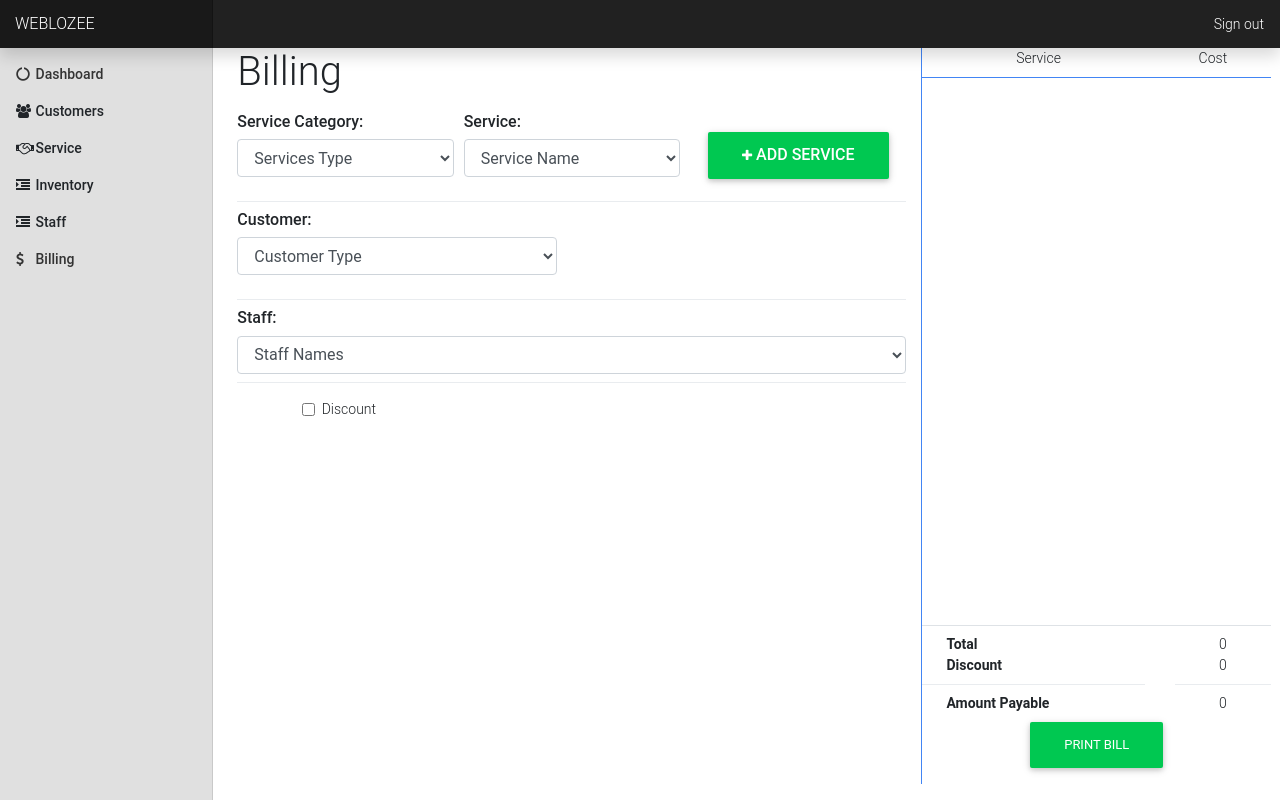
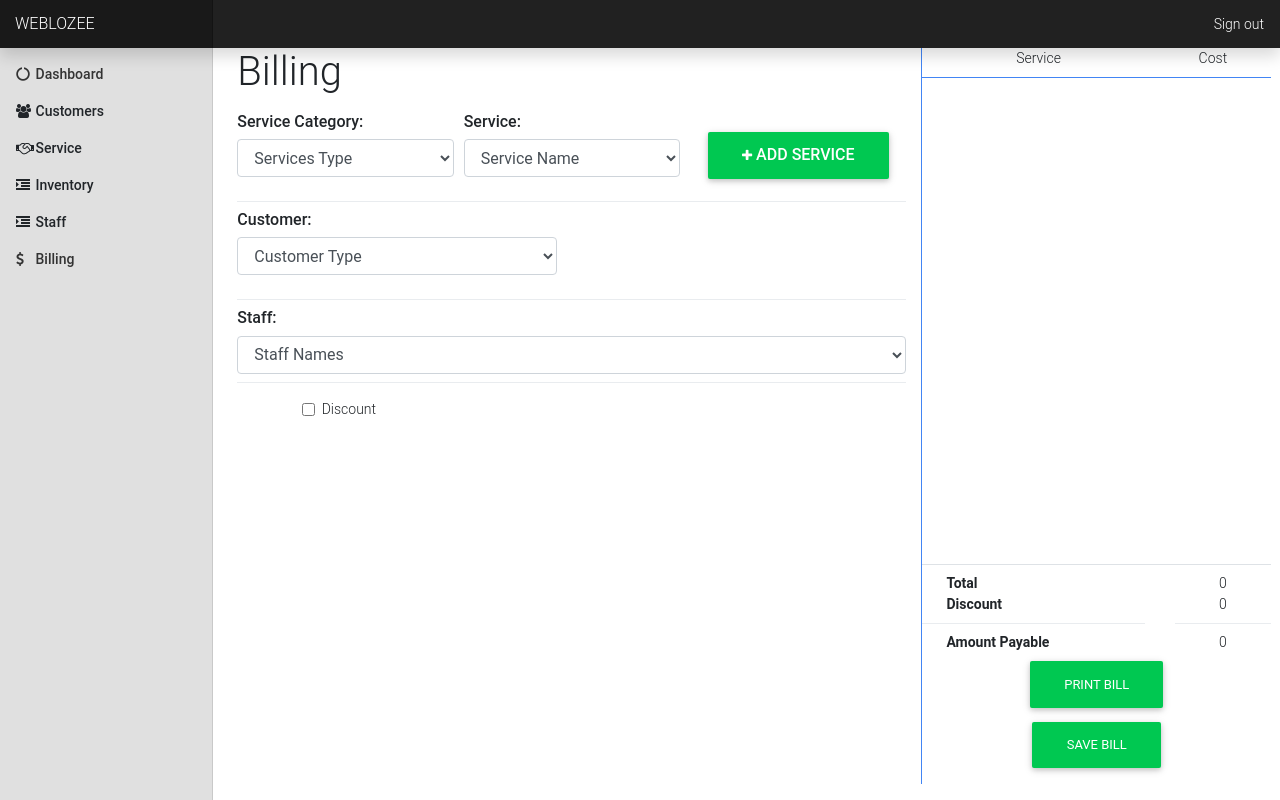
Before and after one commit to bhushan012/Saloon_Billing_Software, a PHP site: page /forms/billing-form.php in a window 1280 px wide. Run offline with PHP 8.4, Linux system fonts and the light colour scheme; tables that the repository leaves empty or names only in its code hold one stand-in row (values such as "Sample post"); data that the repository does not hold is empty.

Commit message:
submit bill - twinkle

```diff
--- a/assets/js/custom.js
+++ b/assets/js/custom.js
@@ -228,6 +228,9 @@ $(document).ready(function () {
             $(this).parents(".search-box").find('input[type="text"]').val($(this).text());
             $(this).parent(".result").empty();
         });
+        $("#saveBill").on("click" , function(){
+            console.log(serviceList + "services taken");
+        });
     var ctx = document.getElementById("myChart").getContext('2d');
     var myChart = new Chart(ctx, {
         type: 'bar',
--- a/forms/billing-form.php
+++ b/forms/billing-form.php
@@ -169,6 +169,7 @@ if (isset($_GET['success'])) {
                 </div>
             </div>
             <div class="text-center"><button class="mt-2 btn btn-success">PRINT BILL</button></div>
+            <div class="text-center" id="saveBill"><button class="mt-2 btn btn-success">SAVE BILL</button></div>
         </div>
     </div>
 </div>
```
